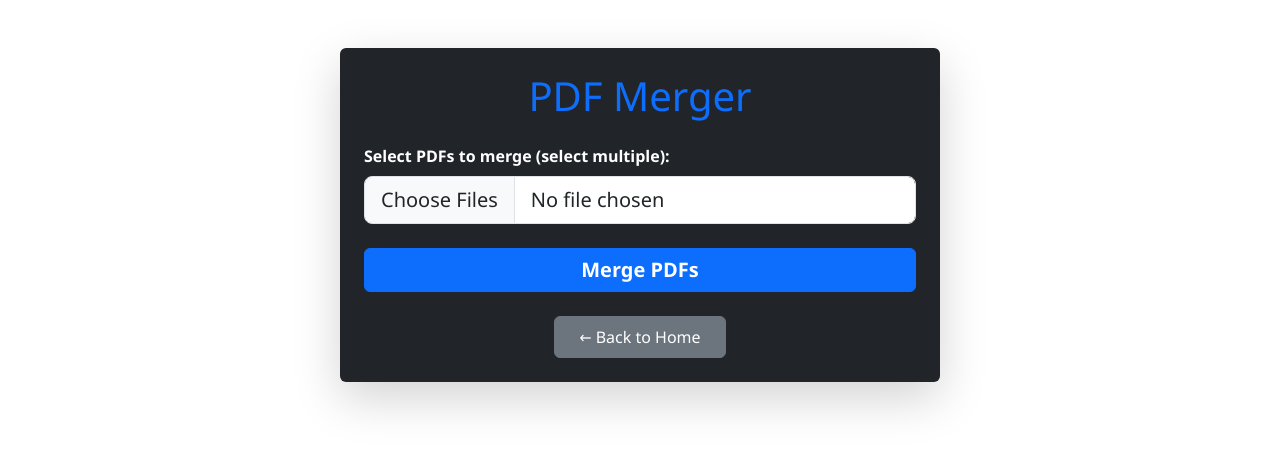
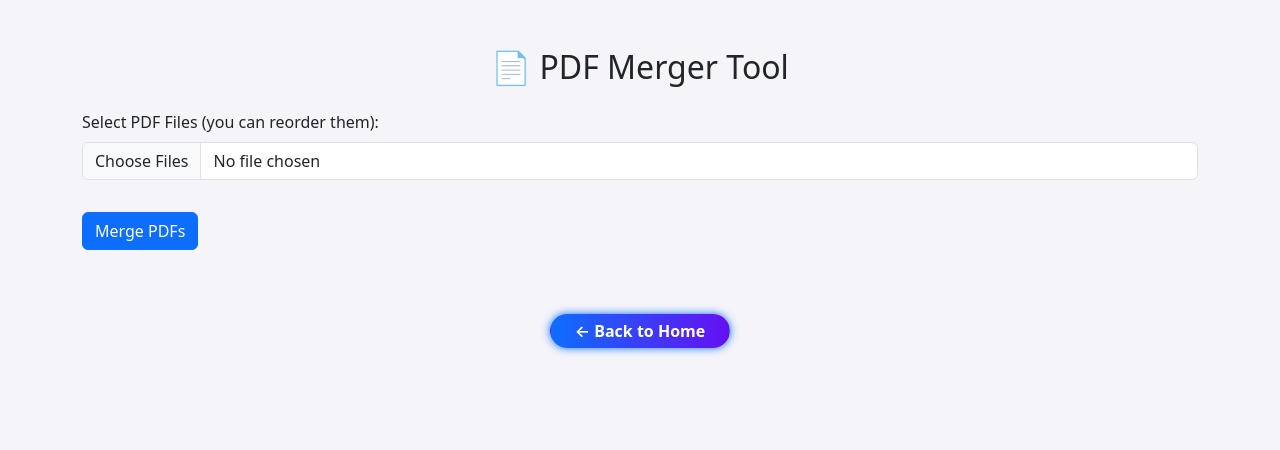
Before and after one commit to akhileshlabd/OnlineTools, a Flask app: page /pdf-merger in a window 1280 px wide. Shown: the top 450 px of the page. Run offline with Flask 3, Linux system fonts and the light colour scheme.

Commit message:
Update pdf_merger.html

```diff
--- a/templates/pdf_merger.html
+++ b/templates/pdf_merger.html
@@ -1,53 +1,173 @@
 <!DOCTYPE html>
-<html lang="en" >
+<html lang="en">
 <head>
-  <meta charset="UTF-8" />
-  <meta name="viewport" content="width=device-width, initial-scale=1" />
-  <title>PDF Merger - YourTools</title>
-
-  <!-- Bootstrap CSS -->
-  <link href="https://cdn.jsdelivr.net/npm/bootstrap@5.3.0/dist/css/bootstrap.min.css" rel="stylesheet" />
-  <!-- Your custom CSS -->
-  <link href="{{ url_for('static', filename='style.css') }}" rel="stylesheet" />
+  <meta charset="UTF-8">
+  <meta name="viewport" content="width=device-width, initial-scale=1">
+  <title>PDF Merger</title>
+  <link href="https://cdn.jsdelivr.net/npm/bootstrap@5.3.0/dist/css/bootstrap.min.css" rel="stylesheet">
+  <style>
+    body {
+      background-color: #f4f4f9;
+    }
+    .file-list {
+      list-style: none;
+      padding: 0;
+    }
+    .file-item {
+      background: #fff;
+      padding: 10px 15px;
+      margin: 5px 0;
+      border: 1px solid #ccc;
+      cursor: move;
+      display: flex;
+      justify-content: space-between;
+      align-items: center;
+    }
+    .file-name {
+      flex-grow: 1;
+    }
+    .delete-btn {
+      border: none;
+      background: none;
+      color: red;
+      font-size: 1.2em;
+      cursor: pointer;
+    }
+  </style>
 </head>
 <body>
-  <div class="container mt-5 p-4 bg-dark rounded shadow-lg" style="max-width: 600px;">
-    <h1 class="mb-4 text-primary glow-text text-center">PDF Merger</h1>
+<div class="container py-5">
+  <h2 class="mb-4 text-center">📄 PDF Merger Tool</h2>
+  <form id="pdfForm">
+    <div class="mb-3">
+      <label for="pdfs" class="form-label">Select PDF Files (you can reorder them):</label>
+      <input class="form-control" type="file" id="pdfs" name="pdfs" multiple accept="application/pdf">
+    </div>
+    <ul class="file-list" id="fileList"></ul>
+    <button type="submit" class="btn btn-primary mt-3">Merge PDFs</button>
+  </form>
+</div>
 
-    <!-- Flash messages -->
-    {% with messages = get_flashed_messages(with_categories=true) %}
-      {% if messages %}
-        {% for category, message in messages %}
-          <div class="alert alert-{{ category }} alert-dismissible fade show" role="alert">
-            {{ message }}
-            <button type="button" class="btn-close" data-bs-dismiss="alert" aria-label="Close"></button>
-          </div>
-        {% endfor %}
-      {% endif %}
-    {% endwith %}
+<script>
+const pdfInput = document.getElementById('pdfs');
+const fileList = document.getElementById('fileList');
+const form = document.getElementById('pdfForm');
+let selectedFiles = [];
 
-    <form method="POST" enctype="multipart/form-data" novalidate>
-      <div class="mb-4">
-        <label for="pdfs" class="form-label text-white fw-semibold">Select PDFs to merge (select multiple):</label>
-        <input
-          type="file"
-          class="form-control form-control-lg"
-          id="pdfs"
-          name="pdfs"
-          accept=".pdf"
-          multiple
-          required
-        />
-      </div>
-      <button type="submit" class="btn btn-primary w-100 glow-button fw-semibold fs-5">Merge PDFs</button>
-    </form>
+pdfInput.addEventListener('change', () => {
+  const newFiles = Array.from(pdfInput.files);
 
-    <a href="{{ url_for('index') }}" class="btn btn-secondary mt-4 d-block mx-auto px-4 py-2 glow-button" style="width: fit-content;">
-      ← Back to Home
-    </a>
-  </div>
+  // Merge existing and new files while avoiding duplicates
+  for (const file of newFiles) {
+    if (!selectedFiles.some(f => f.name === file.name && f.size === file.size)) {
+      selectedFiles.push(file);
+    }
+  }
 
-  <!-- Bootstrap JS Bundle -->
-  <script src="https://cdn.jsdelivr.net/npm/bootstrap@5.3.0/dist/js/bootstrap.bundle.min.js"></script>
+  renderFileList();
+
+  // Reset the file input so same file can be added again later
+  pdfInput.value = '';
+});
+
+function renderFileList() {
+  fileList.innerHTML = '';
+  selectedFiles.forEach((file, index) => {
+    const li = document.createElement('li');
+    li.className = 'file-item';
+    li.draggable = true;
+    li.dataset.index = index;
+
+    const span = document.createElement('span');
+    span.className = 'file-name';
+    span.textContent = file.name;
+
+    const delBtn = document.createElement('button');
+    delBtn.className = 'delete-btn';
+    delBtn.innerHTML = '❌';
+    delBtn.onclick = () => {
+      selectedFiles.splice(index, 1);
+      renderFileList();
+    };
+
+    li.appendChild(span);
+    li.appendChild(delBtn);
+    fileList.appendChild(li);
+  });
+}
+
+fileList.addEventListener('dragstart', e => {
+  if (e.target.classList.contains('file-item')) {
+    e.dataTransfer.setData('text/plain', e.target.dataset.index);
+  }
+});
+
+fileList.addEventListener('dragover', e => e.preventDefault());
+
+fileList.addEventListener('drop', e => {
+  e.preventDefault();
+  const draggedIndex = parseInt(e.dataTransfer.getData('text/plain'));
+  const target = e.target.closest('.file-item');
+  if (!target) return;
+  const targetIndex = parseInt(target.dataset.index);
+
+  if (draggedIndex !== targetIndex) {
+    const draggedFile = selectedFiles.splice(draggedIndex, 1)[0];
+    selectedFiles.splice(targetIndex, 0, draggedFile);
+    renderFileList();
+  }
+});
+
+form.addEventListener('submit', async e => {
+  e.preventDefault();
+  if (selectedFiles.length < 2) {
+    alert('Please select at least two PDF files.');
+    return;
+  }
+
+  const formData = new FormData();
+  selectedFiles.forEach((file, index) => {
+    formData.append('pdfs[]', file);
+    formData.append('order[]', index);
+  });
+
+  const response = await fetch('/pdf-merger/merge', {
+    method: 'POST',
+    body: formData
+  });
+
+  if (response.ok) {
+    const blob = await response.blob();
+    const url = URL.createObjectURL(blob);
+    const link = document.createElement('a');
+    link.href = url;
+    link.download = 'merged.pdf';
+    link.click();
+  } else {
+    alert('Failed to merge PDF files.');
+  }
+});
+</script>
+<a href="{{ url_for('home') }}" class="btn btn-back mt-3 d-block mx-auto px-4 py-1 fw-semibold">
+  ← Back to Home
+</a>
+<style>
+  .btn-back {
+    background: linear-gradient(90deg, #0d6efd, #6610f2);
+    color: white !important;
+    border-radius: 25px;
+    box-shadow: 0 0 8px #0d6efd;
+    font-size: 1rem;
+    transition: box-shadow 0.3s ease, background 0.3s ease;
+    user-select: none;
+    width: fit-content;
+  }
+  .btn-back:hover, .btn-back:focus {
+    background: linear-gradient(90deg, #6610f2, #0d6efd);
+    box-shadow: 0 0 14px #6610f2, 0 0 20px #0d6efd;
+    text-decoration: none;
+    outline: none;
+  }
+</style>
 </body>
 </html>
```
